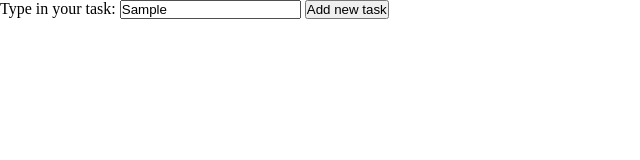
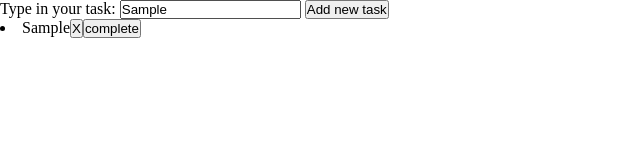
Before and after one commit to Yockium/to-do-list, a website built with Vite: page index.html in a window 1280 px wide. Both pictures are taken after typing "Sample" into the empty fields and a click on the button "Add new task". Shown: the whole page, without its empty margins (0-640 px from the left). Built offline with nearby package versions, Linux system fonts and the light colour scheme.

Commit message:
task interaction such as remove task, complete task

```diff
--- a/src/main.js
+++ b/src/main.js
@@ -1,16 +1,52 @@
-document.addEventListener("DOMContentLoaded", function(event) {
+document.addEventListener("DOMContentLoaded", function() {
     const button = document.getElementById("button");
     const input = document.getElementById("input");
     const list = document.getElementById("list");
 
     const taskList = [];
-    button.addEventListener("click", function(event) {
-        addTask(input.value);
+    button.addEventListener("click", function() {
+        if (input.value.trim() === "") {
+            return;
+        }
+        taskList.push(input.value);
+        renderTasks();
         console.log(taskList);
     });
 
-    function addTask(value) {
-        taskList.push(value);
+    function renderTasks() {
+        list.innerHTML = '';
+
+        taskList.forEach((task, index) => {
+            const taskItem = document.createElement("li");
+            taskItem.classList.add("taskItem");
+            taskItem.id = `taskId-${index}`;
+            taskItem.innerText = task;
+            list.appendChild(taskItem);
+
+            const removeButton = document.createElement("button");
+            removeButton.classList.add("remove");
+            removeButton.innerText = "X";
+            removeButton.addEventListener("click", function() {
+                taskList.splice(index, 1);
+                renderTasks();
+            });
+            taskItem.appendChild(removeButton);
+
+            const completeButton = document.createElement("button");
+            completeButton.classList.add("complete");
+            completeButton.innerText = "complete";
+            completeButton.addEventListener("click", function() {
+                taskItem.classList.toggle("completed");
+                if (completeButton.innerText === "complete") {
+                    completeButton.innerText = "completed";
+                }
+                else {
+                    completeButton.innerText = "complete"
+                }
+            })
+            taskItem.appendChild(completeButton);
+        })
+
     }
 
     console.log(taskList);
--- a/src/style.css
+++ b/src/style.css
@@ -3,3 +3,8 @@
   margin: 0;
   padding: 0;
 }
+
+.completed {
+  color: white;
+  background-color: black;
+}
```
